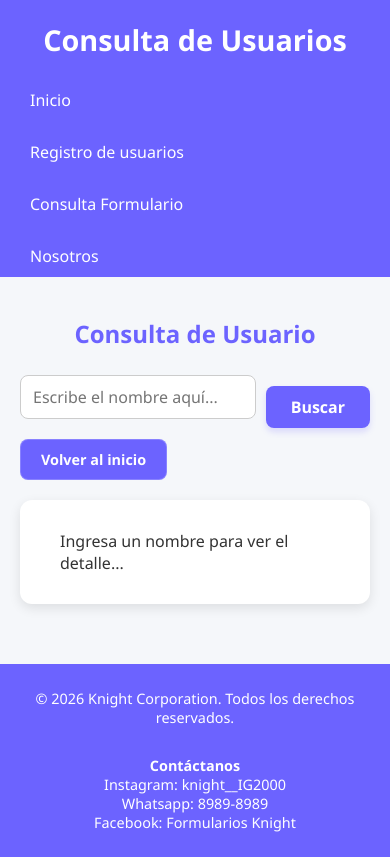
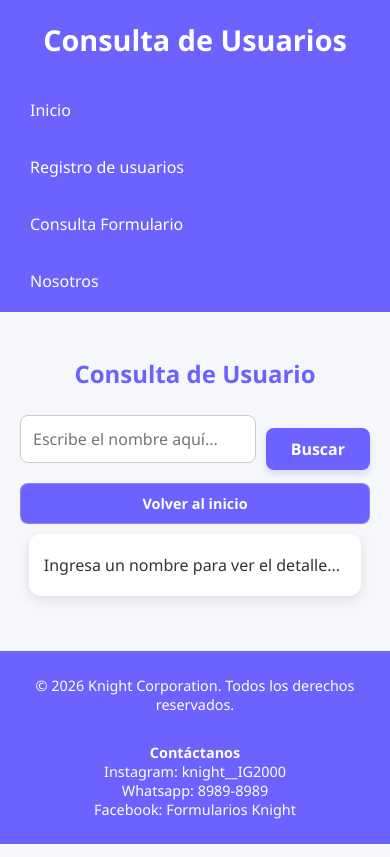
Before and after one commit to yorconza/Portafolio-de-Proyectos, a website: page formulariosJS/consulta.html in a window 390 px wide. Drawn offline with Linux system fonts and the light colour scheme.

Commit message:
Adaptación a Móviles2

```diff
--- a/formulariosJS/styles.css
+++ b/formulariosJS/styles.css
@@ -437,26 +437,58 @@ input[type="button"] {
 
 
 @media (max-width: 768px) {
+    /* 1. Menú: Apilado para que no se amontone */
     .menu {
-        flex-direction: column; /* Apila el menú en vertical */
-        gap: 10px;
+        flex-direction: column;
+        gap: 15px;
+        padding: 10px 0;
     }
 
+    .menu a {
+        width: 90%; /* Área de clic más ancha */
+        text-align: center;
+    }
+
+    /* 2. Formulario: ¡Aquí está el truco! */
+    form, #contenedorResultado {
+        width: 95% !important;    /* Ocupa casi todo el ancho de la pantalla */
+        max-width: 100%;          /* Quita el límite de 450px */
+        padding: 20px 15px;       /* Ajusta el espacio interno */
+        margin: 10px auto;        /* Lo separa un poco del header */
+    }
+
+    /* 3. Inputs: Más fáciles de tocar */
+    input[type="text"],
+    input[type="email"],
+    input[type="password"],
+    input[type="date"] {
+        font-size: 16px;          /* Evita el zoom automático en iPhone */
+        padding: 12px;
+    }
+
+    /* 4. Hero y Mockup */
     .hero-container {
         flex-direction: column;
         text-align: center;
+        gap: 30px;
     }
 
     .hero-title {
-        font-size: 2.2rem;
+        font-size: 2rem;
     }
 
     .hero-buttons {
         flex-direction: column;
+        width: 100%;
+    }
+
+    .btn-hero-primary, .btn-hero-secondary, .btn-volver {
+        width: 100%;              /* Botones de ancho completo en móvil */
+        text-align: center;
     }
 
     .dashboard-mockup {
-        transform: none; /* Quita el 3D en móvil para evitar errores de ancho */
+        transform: none;
         max-width: 100%;
     }
 
```
